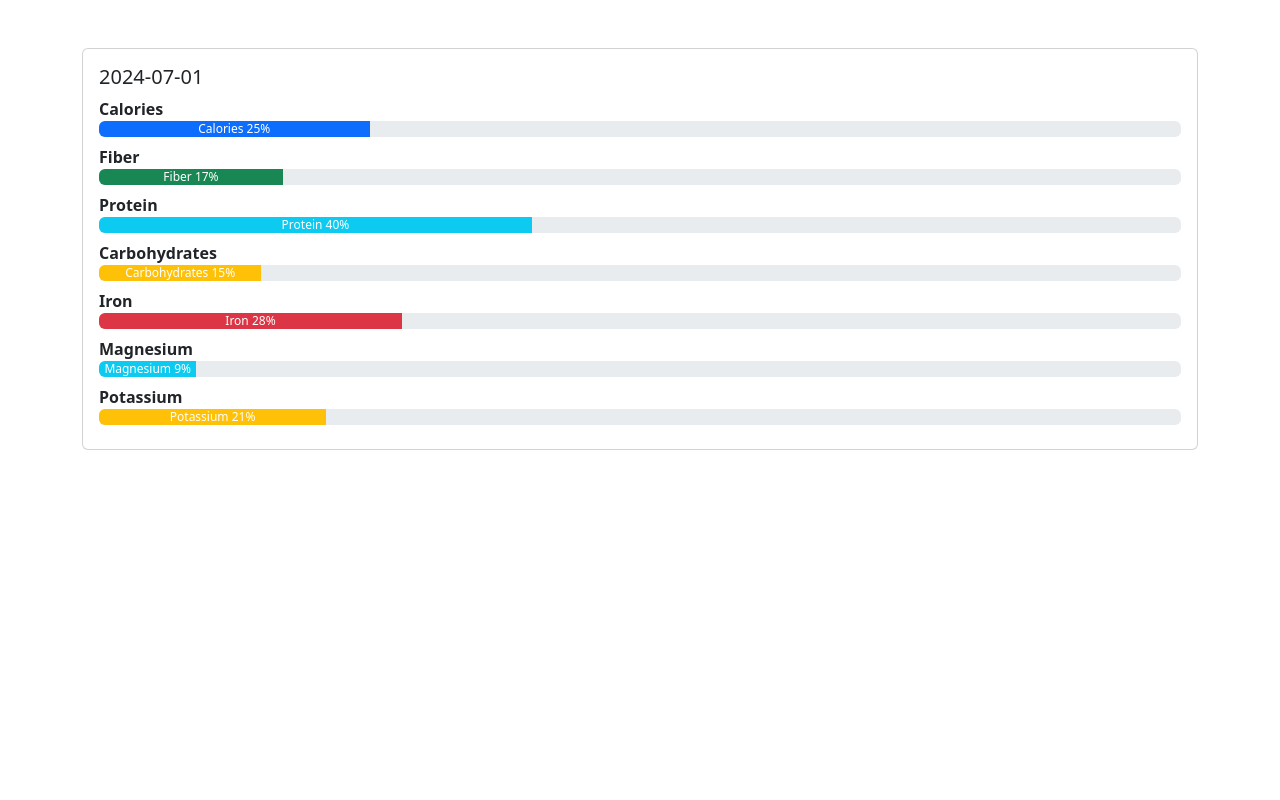
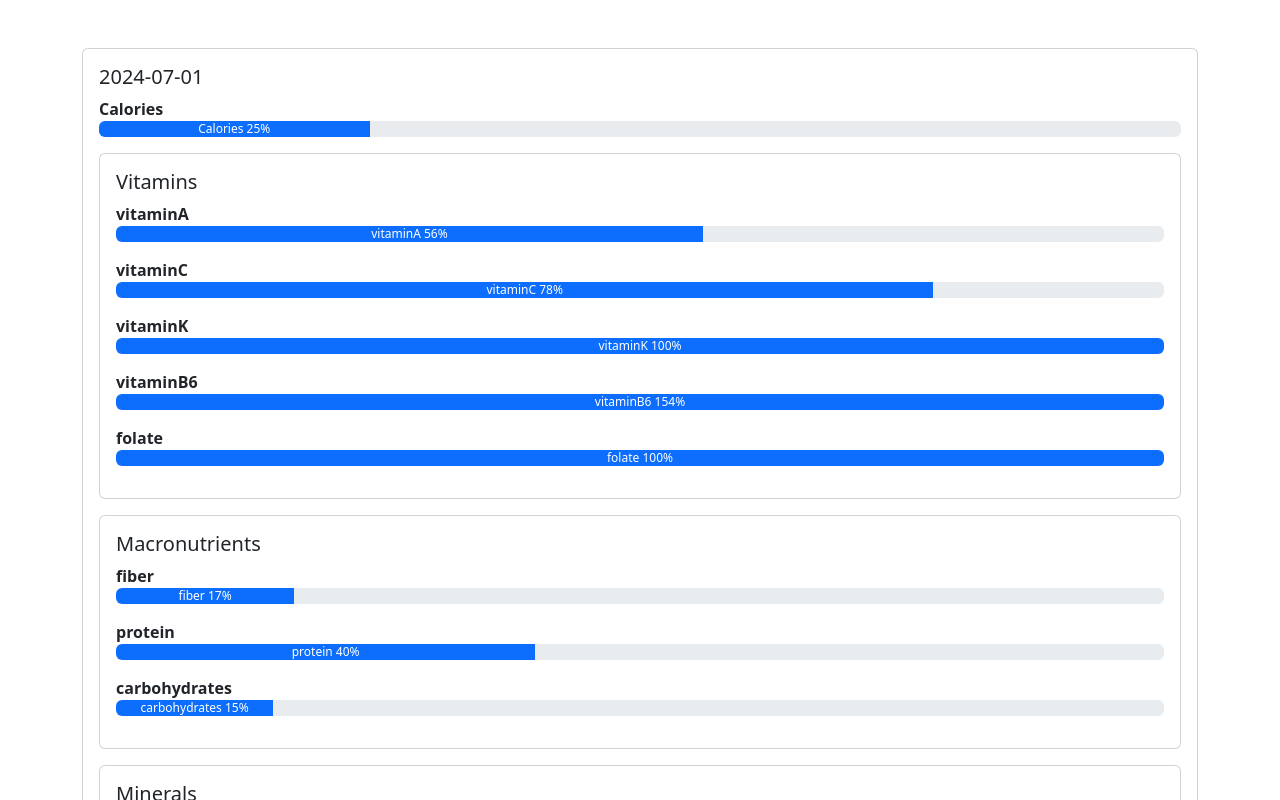
Before and after one commit to 9ani/Nutri, a Next.js app in the folder client/: page /day/1 in a window 1280 px wide. Shown: the top 800 px of the page. Built offline with nearby package versions, Linux system fonts and the light colour scheme.

Commit message:
added API requests

```diff
--- a/client/pages/day/[date].js
+++ b/client/pages/day/[date].js
@@ -1,4 +1,3 @@
-// pages/day/[date].js
 import { useRouter } from "next/router";
 import React, { useEffect, useState } from "react";
 import ProgressBar from 'react-bootstrap/ProgressBar';
@@ -12,22 +11,7 @@ const DayDetail = () => {
 
   useEffect(() => {
     if (date) {
-      // Hide fetch in comment and use manual data instead
-      /*
-      const fetchData = async () => {
-        try {
-          const response = await fetch(`http://localhost:5000/api/v1/nutritionData/${date}`);
-          const result = await response.json();
-          setDayPlan(result.dayPlan);
-        } catch (error) {
-          console.error('Error fetching data:', error);
-        }
-      };
-
-      fetchData();
-      */
-
-      // Manual data
+      // Manual data for demonstration
       const manualData = {
         "date": "2024-07-01",
         "day": "Monday",
@@ -58,6 +42,12 @@ const DayDetail = () => {
             "iron": 5, // Start at 0
             "magnesium": 35, // Start at 0
             "potassium": 1000, // Start at 0
+            "calcium": 300, // Start at 0
+            "vitaminA": 500, // Start at 0
+            "vitaminC": 70, // Start at 0
+            "vitaminK": 120, // Start at 0
+            "vitaminB6": 2, // Start at 0
+            "folate": 400 // Start at 0
           },
           "calories": 500 // Start at 0
         }
@@ -75,13 +65,26 @@ const DayDetail = () => {
     return Math.round((current / max) * 100);
   };
 
-  const maxNutrients = {
-    fiber: 30, // grams
-    protein: 50, // grams
-    carbohydrates: 275, // grams
-    iron: 18, // mg
-    magnesium: 400, // mg
-    potassium: 4700 // mg
+  // Group nutrients for display
+  const nutrientGroups = {
+    "Vitamins": {
+      "vitaminA": 900, // mcg
+      "vitaminC": 90, // mg
+      "vitaminK": 120, // mcg
+      "vitaminB6": 1.3, // mg
+      "folate": 400 // mcg
+    },
+    "Macronutrients": {
+      "fiber": 30, // grams
+      "protein": 50, // grams
+      "carbohydrates": 275 // grams
+    },
+    "Minerals": {
+      "iron": 18, // mg
+      "magnesium": 400, // mg
+      "potassium": 4700, // mg
+      "calcium": 1000 // mg
+    }
   };
 
   return (
@@ -89,7 +92,7 @@ const DayDetail = () => {
       <Card>
         <Card.Body>
           <Card.Title>{dayPlan.date}</Card.Title>
-          <div className="mb-2">
+          <div className="mb-3">
             <strong>Calories</strong>
             <ProgressBar
               now={calculatePercentage(dayPlan.nutritionSummary.calories, 2000)}
@@ -97,54 +100,24 @@ const DayDetail = () => {
               variant="primary"
             />
           </div>
-          <div className="mb-2">
-            <strong>Fiber</strong>
-            <ProgressBar
-              variant="success"
-              now={calculatePercentage(dayPlan.nutritionSummary.nutrients.fiber, maxNutrients.fiber)}
-              label={`Fiber ${calculatePercentage(dayPlan.nutritionSummary.nutrients.fiber, maxNutrients.fiber)}%`}
-            />
-          </div>
-          <div className="mb-2">
-            <strong>Protein</strong>
-            <ProgressBar
-              variant="info"
-              now={calculatePercentage(dayPlan.nutritionSummary.nutrients.protein, maxNutrients.protein)}
-              label={`Protein ${calculatePercentage(dayPlan.nutritionSummary.nutrients.protein, maxNutrients.protein)}%`}
-            />
-          </div>
-          <div className="mb-2">
-            <strong>Carbohydrates</strong>
-            <ProgressBar
-              variant="warning"
-              now={calculatePercentage(dayPlan.nutritionSummary.nutrients.carbohydrates, maxNutrients.carbohydrates)}
-              label={`Carbohydrates ${calculatePercentage(dayPlan.nutritionSummary.nutrients.carbohydrates, maxNutrients.carbohydrates)}%`}
-            />
-          </div>
-          <div className="mb-2">
-            <strong>Iron</strong>
-            <ProgressBar
-              variant="danger"
-              now={calculatePercentage(dayPlan.nutritionSummary.nutrients.iron, maxNutrients.iron)}
-              label={`Iron ${calculatePercentage(dayPlan.nutritionSummary.nutrients.iron, maxNutrients.iron)}%`}
-            />
-          </div>
-          <div className="mb-2">
-            <strong>Magnesium</strong>
-            <ProgressBar
-              variant="info"
-              now={calculatePercentage(dayPlan.nutritionSummary.nutrients.magnesium, maxNutrients.magnesium)}
-              label={`Magnesium ${calculatePercentage(dayPlan.nutritionSummary.nutrients.magnesium, maxNutrients.magnesium)}%`}
-            />
-          </div>
-          <div className="mb-2">
-            <strong>Potassium</strong>
-            <ProgressBar
-              variant="warning"
-              now={calculatePercentage(dayPlan.nutritionSummary.nutrients.potassium, maxNutrients.potassium)}
-              label={`Potassium ${calculatePercentage(dayPlan.nutritionSummary.nutrients.potassium, maxNutrients.potassium)}%`}
-            />
-          </div>
+
+          {/* Cards for nutrient groups */}
+          {Object.entries(nutrientGroups).map(([groupName, nutrients], index) => (
+            <Card key={index} className="mb-3">
+              <Card.Body>
+                <Card.Title>{groupName}</Card.Title>
+                {Object.entries(nutrients).map(([nutrient, max]) => (
+                  <div className="mb-3" key={nutrient}>
+                    <strong>{nutrient}</strong>
+                    <ProgressBar
+                      now={calculatePercentage(dayPlan.nutritionSummary.nutrients[nutrient], max)}
+                      label={`${nutrient} ${calculatePercentage(dayPlan.nutritionSummary.nutrients[nutrient], max)}%`}
+                    />
+                  </div>
+                ))}
+              </Card.Body>
+            </Card>
+          ))}
         </Card.Body>
       </Card>
     </div>
```
Also changed, not shown: 2 other files (tests, documents, lock files or other folders).
